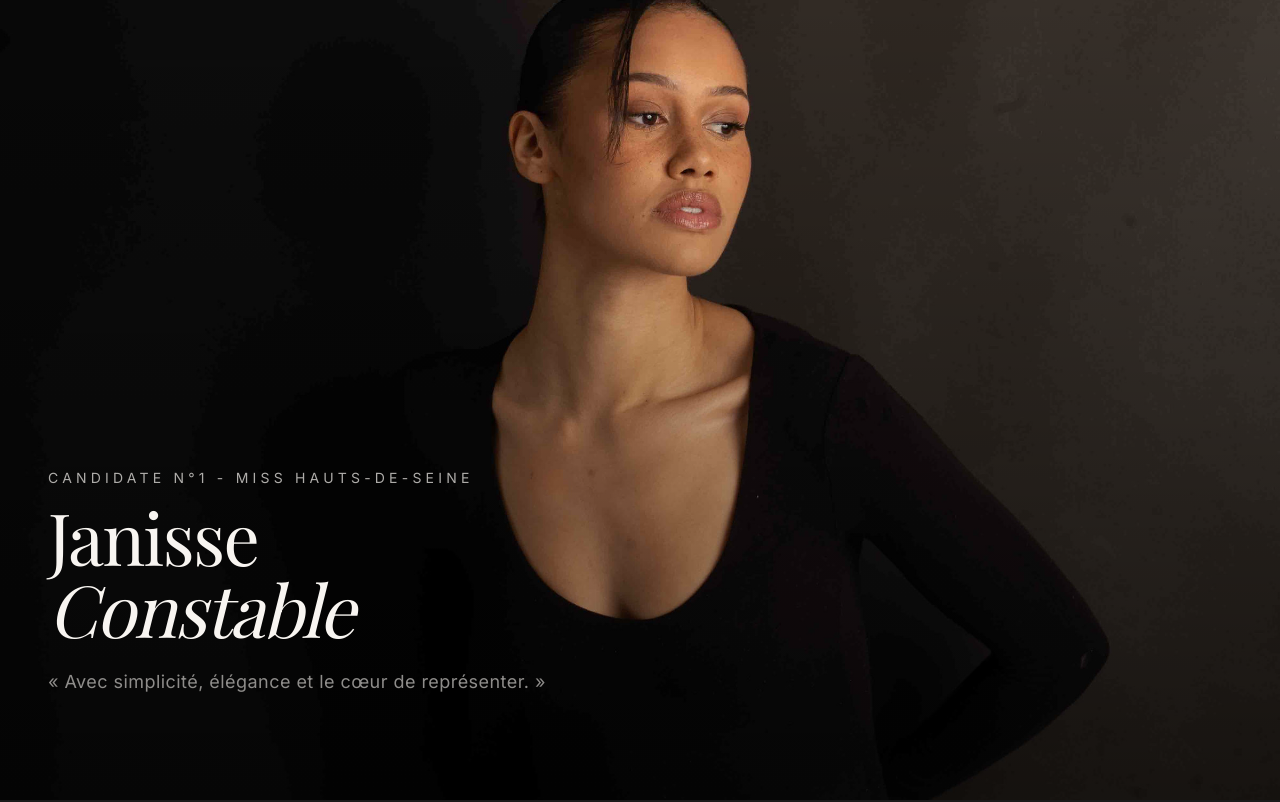
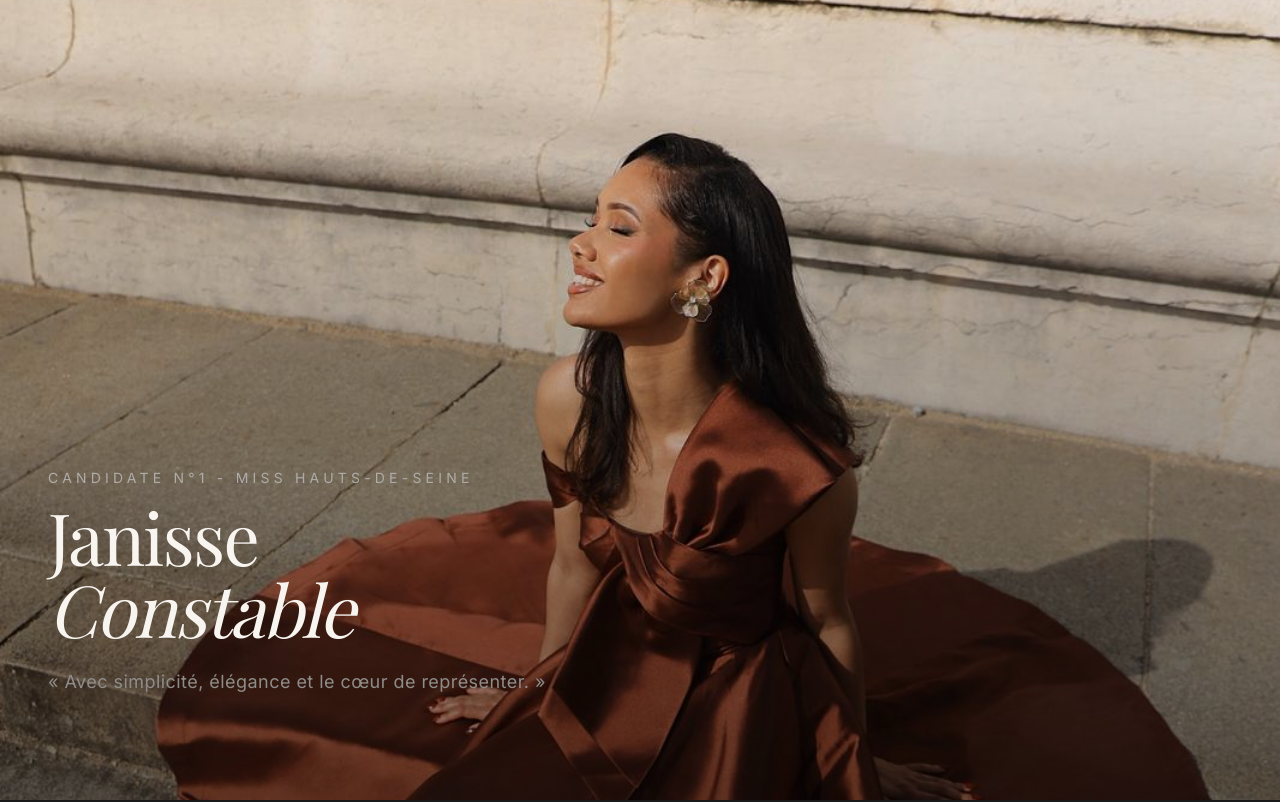
Before and after one commit to Yawleen/janisse-constable-website, a Next.js app: page / in a window 1280 px wide. Shown: the top 802 px of the page. Built offline with nearby package versions, Linux system fonts and the light colour scheme.

Commit message:
style: update hero background

```diff
--- a/components/sections/Hero.tsx
+++ b/components/sections/Hero.tsx
@@ -4,8 +4,9 @@ const Hero = () => {
   return (
     <section className="relative py-18 md:py-26 text-primary-text min-h-screen flex flex-col justify-end">
       <Image
-        src="/images/hero-bg.jpg"
+        src="/images/hero-bg.jpeg"
         fill
+        objectPosition="center 15%"
         objectFit="cover"
         alt="Janisse Constable, candidate n°1 - Miss Hauts-de-Seine"
         className="z-0"
```
Also changed, not shown: public/images/hero-bg.jpeg (added), public/images/hero-bg.jpg (deleted).
